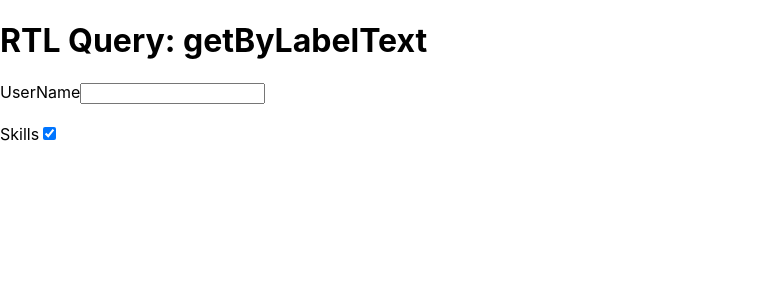
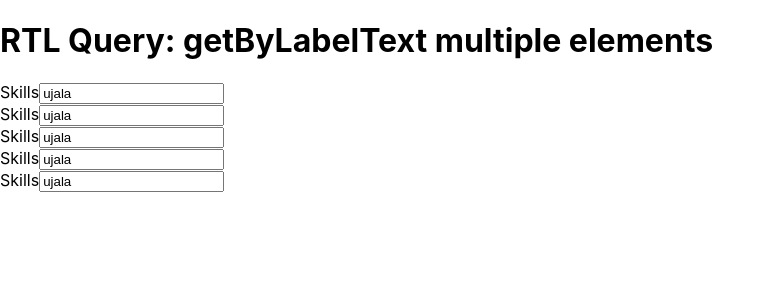
Before and after one commit to Ujala-355/Testing, a React (Create React App) app: page / in a window 1280 px wide. Shown: the top 300 px of the page, without its empty margins (0-774 px from the left). Built offline with nearby package versions, Linux system fonts and the light colour scheme.

Commit message:
getAllByLabelText multiple elements

```diff
--- a/src/App.js
+++ b/src/App.js
@@ -2,13 +2,22 @@ const App=()=>{
     return(
         <>
             <div>
-                <h1>RTL Query: getByLabelText</h1>
-                <label htmlFor="user-name">UserName</label>
-                <input type="text" id="user-name"/>
+                <h1>RTL Query: getByLabelText multiple elements</h1>
+                <label htmlFor="CheckBox">Skills</label>
+                <input type="text" id="CheckBox" defaultValue={"ujala"}/>
                 <br/>
+
+                <label htmlFor="CheckBox1">Skills</label>
+                <input type="text" id="CheckBox1" defaultValue={"ujala"}/>
                 <br/>
-                <label htmlFor="CheckBox">Skills</label>
-                <input type="checkbox" id="CheckBox" defaultChecked={true}/>
+                <label htmlFor="CheckBox2">Skills</label>
+                <input type="text" id="CheckBox2" defaultValue={"ujala"}/>
+                <br/>
+                <label htmlFor="CheckBox3">Skills</label>
+                <input type="text" id="CheckBox3" defaultValue={"ujala"}/>
+                <br/>
+                <label htmlFor="CheckBox4">Skills</label>
+                <input type="text" id="CheckBox4" defaultValue={"ujala"}/>
             </div>
         </>
     )
```
Also changed, not shown: 1 other file (tests, documents, lock files or other folders).
